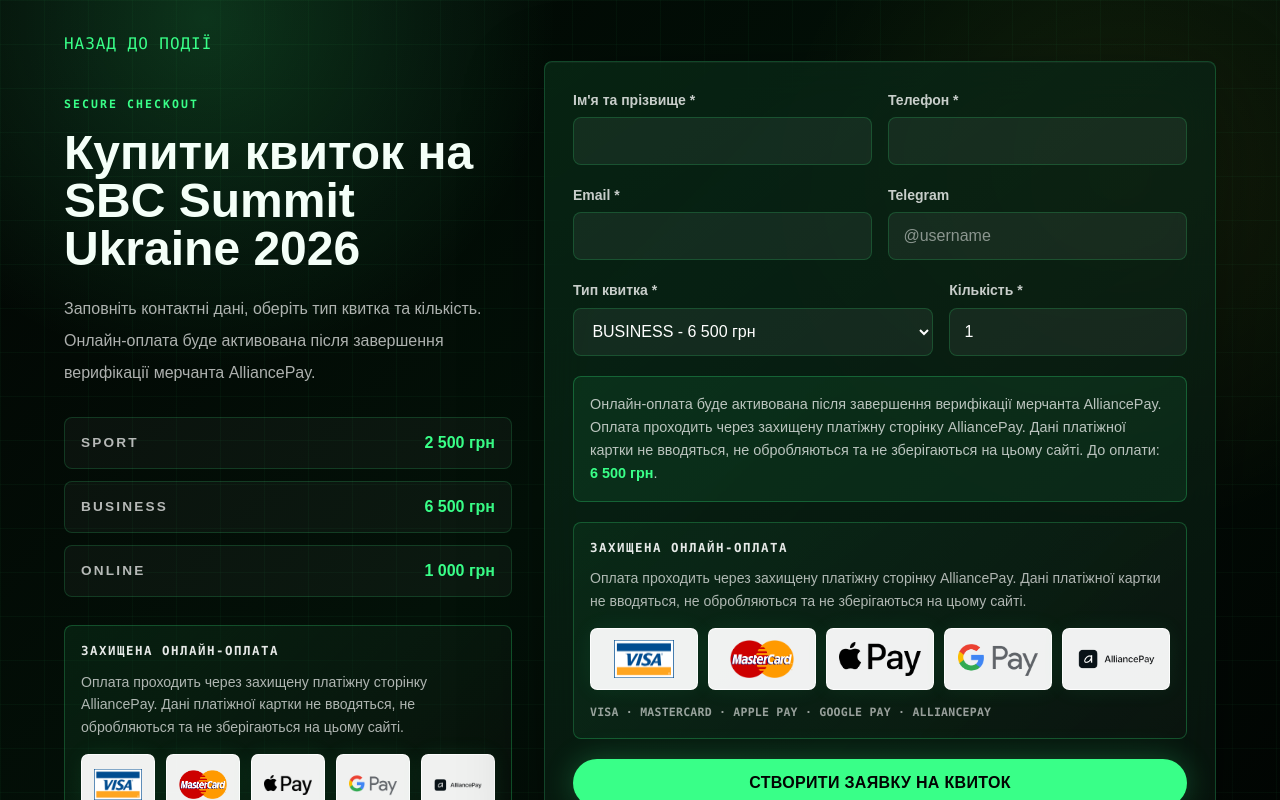
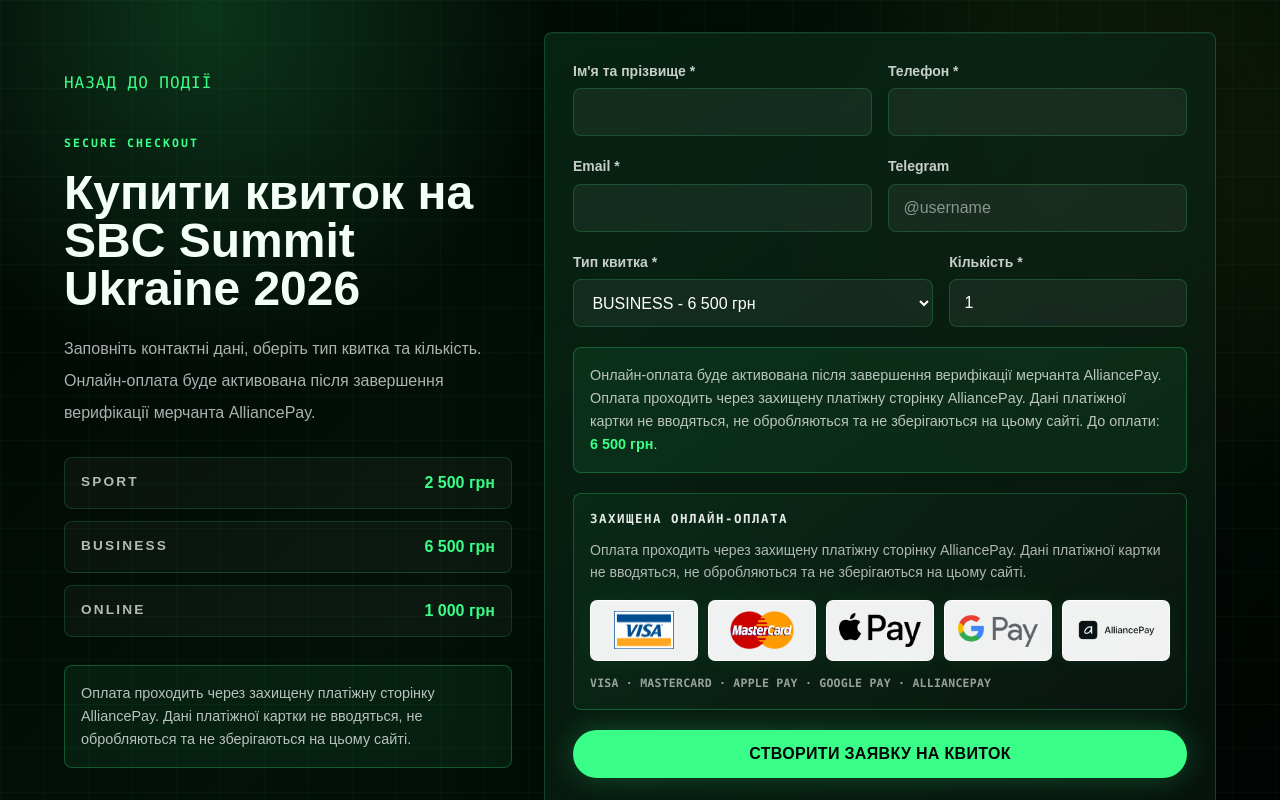
Before and after one commit to Krosss0001/sbc-summit-ukraine-2026, a Next.js app: page /checkout in a window 1280 px wide. Shown: the top 800 px of the page. Built offline with nearby package versions, Linux system fonts and the light colour scheme.

Commit message:
Remove duplicated checkout payment logos

```diff
--- a/src/app/checkout/page.tsx
+++ b/src/app/checkout/page.tsx
@@ -1,6 +1,6 @@
 import Link from "next/link";
 import { CheckoutForm } from "./CheckoutForm";
-import { PaymentSecurityBlock } from "../compliance";
+import { paymentSecurityText } from "../compliance";
 import { formatUah, tickets } from "@/lib/tickets";
 
 type CheckoutPageProps = {
@@ -35,7 +35,7 @@
             ))}
           </div>
 
-          <PaymentSecurityBlock className="mt-7" />
+          <div className="notice mt-7">{paymentSecurityText}</div>
         </section>
 
         <CheckoutForm defaultTicket={defaultTicket} />
```
